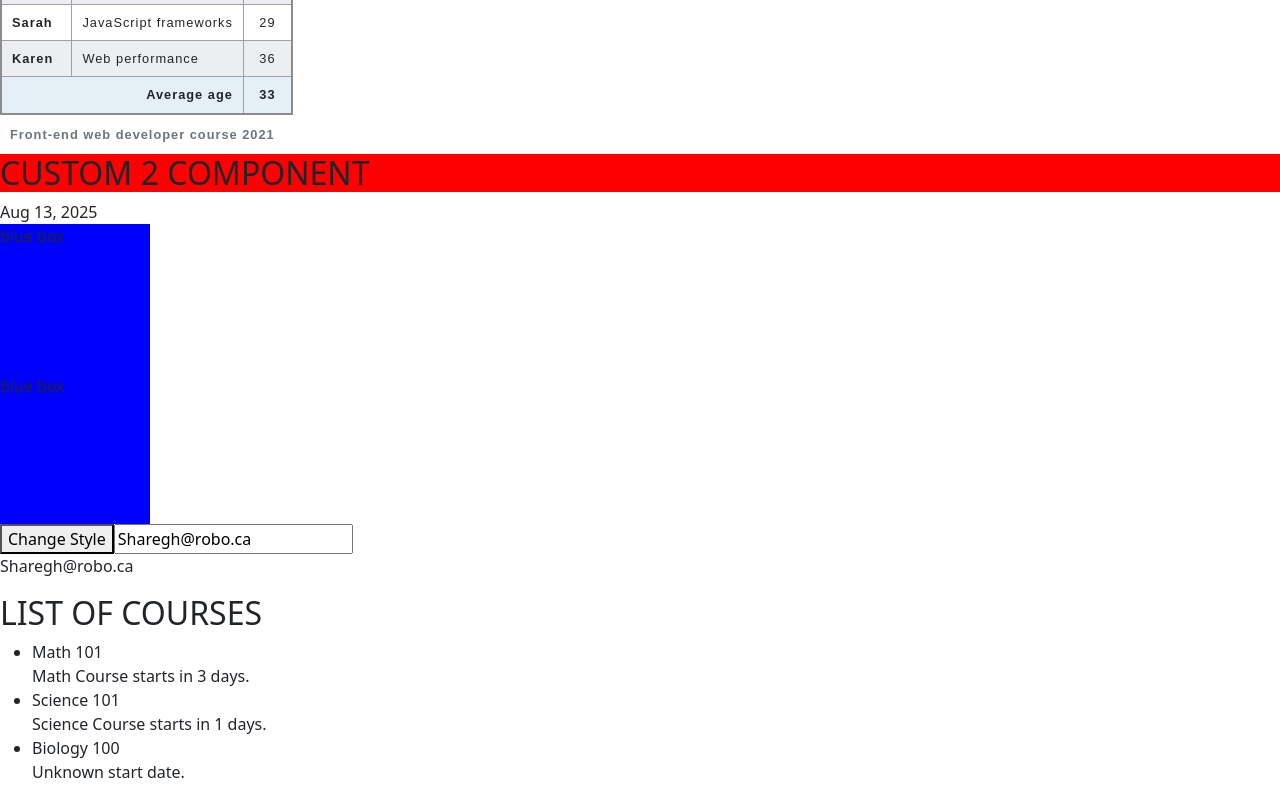
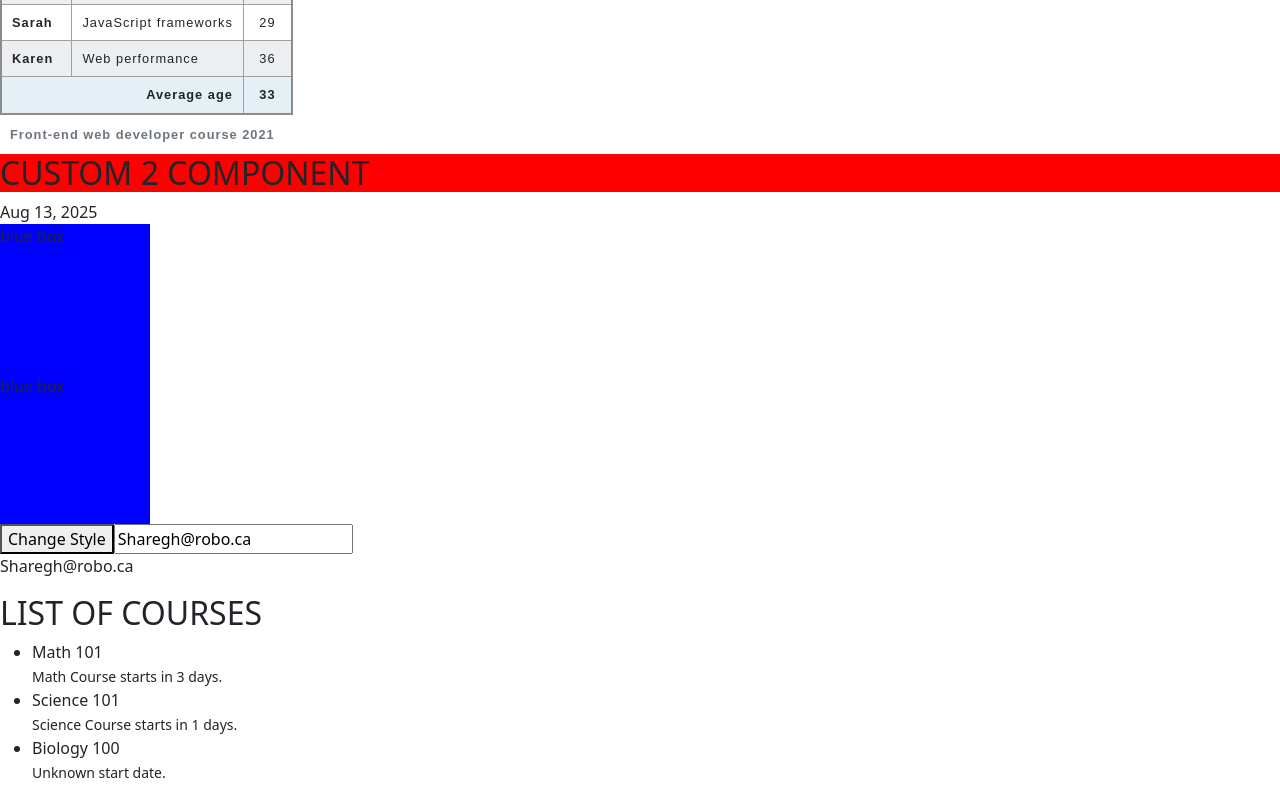
Before and after one commit to ShareghYusefi/school-client, an Angular app: page / in a window 1280 px wide. Shown: the part 604-1404 px from the top of the page. Built offline with nearby package versions, Linux system fonts and the light colour scheme.

Commit message:
custom pipes

```diff
--- a/src/app/app-module.ts
+++ b/src/app/app-module.ts
@@ -8,9 +8,10 @@ import { Custom2 } from './components/custom2/custom2';
 import { Course } from './components/course/course';
 import { FormsModule } from '@angular/forms';
 import { ColofulBg } from './directives/coloful-bg';
+import { CapitalizationPipe } from './pipes/capitalization-pipe';
 
 @NgModule({
-  declarations: [App, Custom, Custom2, Course, ColofulBg],
+  declarations: [App, Custom, Custom2, Course, ColofulBg, CapitalizationPipe],
   imports: [BrowserModule, AppRoutingModule, FormsModule],
   providers: [provideBrowserGlobalErrorListeners()],
   bootstrap: [App],
--- a/src/app/components/course/course.html
+++ b/src/app/components/course/course.html
@@ -5,9 +5,15 @@
   <li [ngClass]="{ 'text-lg-start': true }" *ngFor="let course of courses">
     {{ course }}
     <div [ngSwitch]="course">
-      <div *ngSwitchCase="'Math 101'">Math Course starts in 3 days.</div>
-      <div *ngSwitchCase="'Science 101'">Science Course starts in 1 days.</div>
-      <div *ngSwitchDefault>Unknown start date.</div>
+      <small *ngSwitchCase="'Math 101'">{{
+        "math Course starts in 3 days." | capitalization
+      }}</small>
+      <small *ngSwitchCase="'Science 101'">{{
+        "science Course starts in 1 days." | capitalization
+      }}</small>
+      <small *ngSwitchDefault>{{
+        "unknown start date." | capitalization
+      }}</small>
     </div>
   </li>
 </ul>
--- /dev/null
+++ b/src/app/pipes/capitalization-pipe.ts
@@ -0,0 +1,16 @@
+import { Pipe, PipeTransform } from '@angular/core';
+
+@Pipe({
+  name: 'capitalization',
+  standalone: false,
+})
+export class CapitalizationPipe implements PipeTransform {
+  transform(value: string, ...args: unknown[]): unknown {
+    // if value is Not truthy, return it.
+    if (!value) {
+      return value;
+    }
+    // Capitalize the first letter and concatenate with the rest
+    return value.charAt(0).toUpperCase() + value.slice(1);
+  }
+}
```
Also changed, not shown: 1 other file (tests, documents, lock files or other folders).
